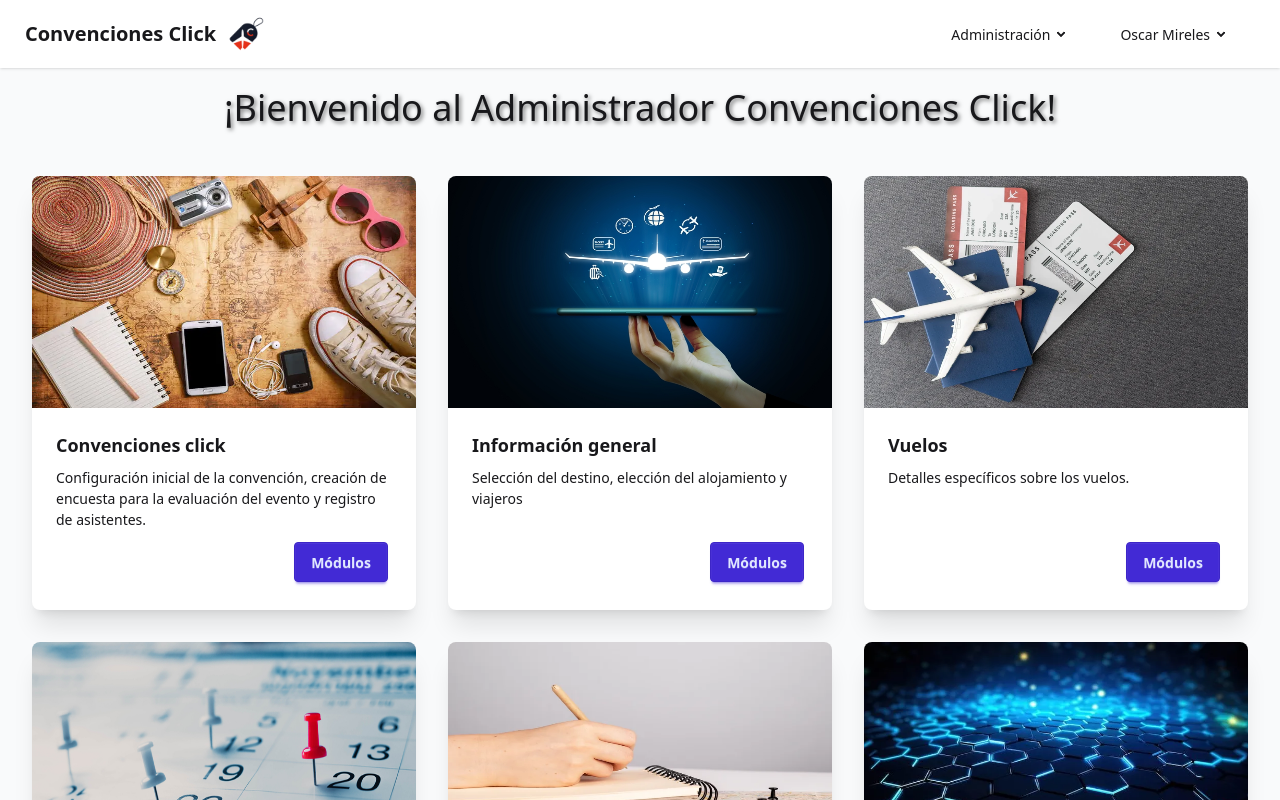
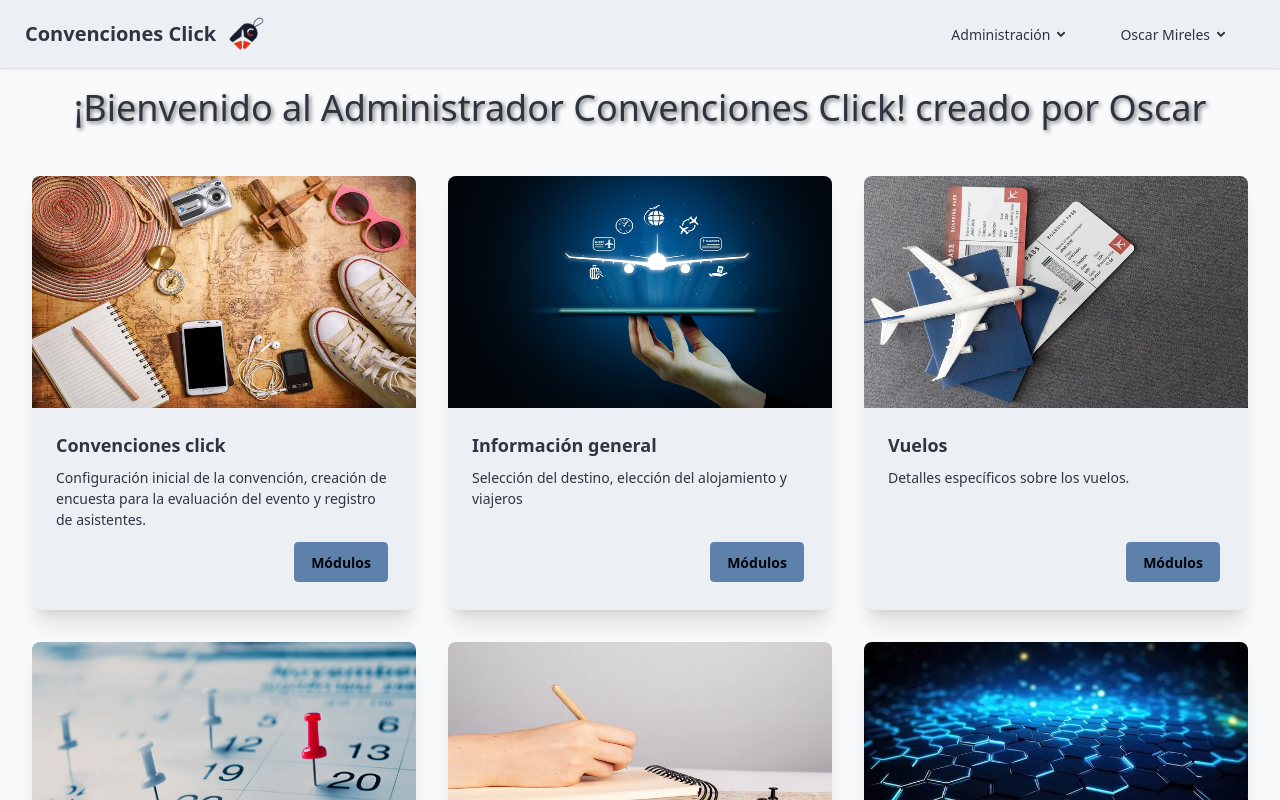
Before and after one commit to DevAppsClkSeguros/ConvencionesWeb, an Angular app: page /dashboard in a window 1280 px wide. Shown: the top 800 px of the page. Built offline with nearby package versions, Linux system fonts and the light colour scheme.

Commit message:
Pruebas visuales

```diff
--- a/src/app/shared/pages/home-page/home-page.component.html
+++ b/src/app/shared/pages/home-page/home-page.component.html
@@ -1,7 +1,7 @@
 <div class="min-h-screen bg-gray-50 py-5 px-4 sm:px-6 lg:px-8">
   <!-- Título -->
   <div class="text-center mb-12">
-    <h1 class="text-4xl mb-4 text-shadow">¡Bienvenido al Administrador Convenciones Click!</h1>
+    <h1 class="text-4xl mb-4 text-shadow">¡Bienvenido al Administrador Convenciones Click! creado por Oscar</h1>
   </div>
 
   <!-- Grid de Cards -->
--- a/src/styles.css
+++ b/src/styles.css
@@ -1,5 +1,5 @@
 /* You can add global styles to this file, and also import other style files */
 @import "tailwindcss";
 @plugin "daisyui" {
-  themes: light --default, fantasy --prefersdark;
+  themes: nord --default, nord --prefersdark;
 }
```
